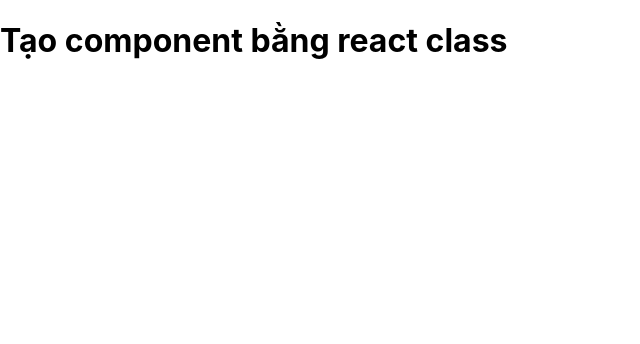
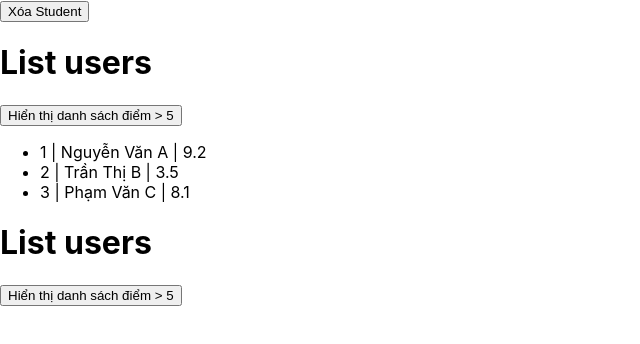
Before and after one commit to trunghongoc/test-reactjs-2009e, a React (Create React App) app: page / in a window 1280 px wide. Shown: the top 344 px of the page, without its empty margins (0-640 px from the left). Built offline with nearby package versions, Linux system fonts and the light colour scheme.

Commit message:
Save unit 18 code

```diff
--- a/package.json
+++ b/package.json
@@ -6,6 +6,7 @@
     "@testing-library/jest-dom": "^5.11.6",
     "@testing-library/react": "^11.2.2",
     "@testing-library/user-event": "^12.2.2",
+    "prop-types": "^15.7.2",
     "react": "^17.0.1",
     "react-dom": "^17.0.1",
     "react-scripts": "4.0.1",
--- a/src/App.js
+++ b/src/App.js
@@ -1,11 +1,62 @@
 import React from 'react'
 import './App.css'
+import Students from './components/Students'
+import students, { fbUrl as myFbUrl } from './constants/menu'
 
 class App extends React.Component {
+  constructor() {
+    super()
+    this.state = {
+      students,
+      isShowStudents: true
+    }
+  }
+
+  getGreaterThan5 = () => {
+    this.setState({
+      students: this.state.students.filter(s => s.score > 5)
+    })
+  }
+
+  shouldComponentUpdate(nextProps, nextState) {
+    console.log("shouldComponentUpdate")
+    console.log({
+      oldState: this.state,
+      nextState,
+      oldProps: this.props,
+      nextProps
+    })
+    return true
+  }
+
+  componentWillMount() {
+    console.log("---componentWillMount")
+  }
+
+  componentDidMount() {
+    console.log("---componentDidMount")
+  }
+
+  removeStudents = () => {
+    this.setState({
+      isShowStudents: false
+    })
+  }
+
   render() {
+    console.log("-----render")
+
     return (
       <div>
-        <h1>Tạo component bằng react class</h1>
+        <button onClick={this.removeStudents}>Xóa Student</button>
+        {
+          this.state.isShowStudents &&
+          <Students
+            students={this.state.students}
+            getGreaterThan5={this.getGreaterThan5} />
+        }
+
+        <Students getGreaterThan5={this.getGreaterThan5} />
       </div>
     )
   }
--- /dev/null
+++ b/src/components/Students.js
@@ -0,0 +1,37 @@
+import React, { Component } from 'react'
+import PropTypes from 'prop-types'
+
+class Students extends Component {
+  componentWillUnmount() {
+    console.log("componentWillUnmount")
+  }
+
+  render() {
+    const { students } = this.props
+
+    return (
+      <>
+        <h1>List users</h1>
+        <button onClick={this.props.getGreaterThan5}>Hiển thị danh sách điểm > 5</button>
+        <ul>
+          {
+            students.map(student => {
+              return <li key={student.id}>{student.id} | {student.name} | {student.score}</li>
+            })
+          }
+        </ul>
+      </>
+    )
+  }
+}
+
+Students.propTypes = {
+  students: PropTypes.array,
+  getGreaterThan5: PropTypes.func.isRequired
+}
+
+Students.defaultProps = {
+  students: []
+}
+
+export default Students
--- /dev/null
+++ b/src/constants/menu.js
@@ -0,0 +1,10 @@
+const students = [
+  { id: 1, name: 'Nguyễn Văn A', score: 9.2 },
+  { id: 2, name: 'Trần Thị B', score: 3.5 },
+  { id: 3, name: 'Phạm Văn C', score: 8.1 }
+]
+
+export const fbUrl = 'https://www.facebook.com'
+export const youtubeUrl = 'http://youtube.com'
+
+export default students
```
Also changed, not shown: src/components/Student.js (added), 1 other file (tests, documents, lock files or other folders).
